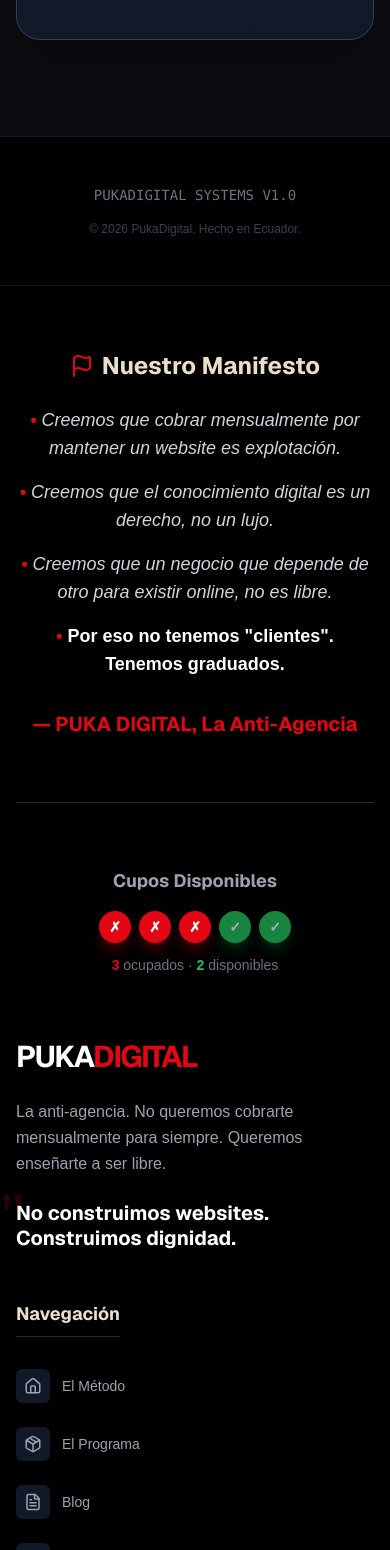
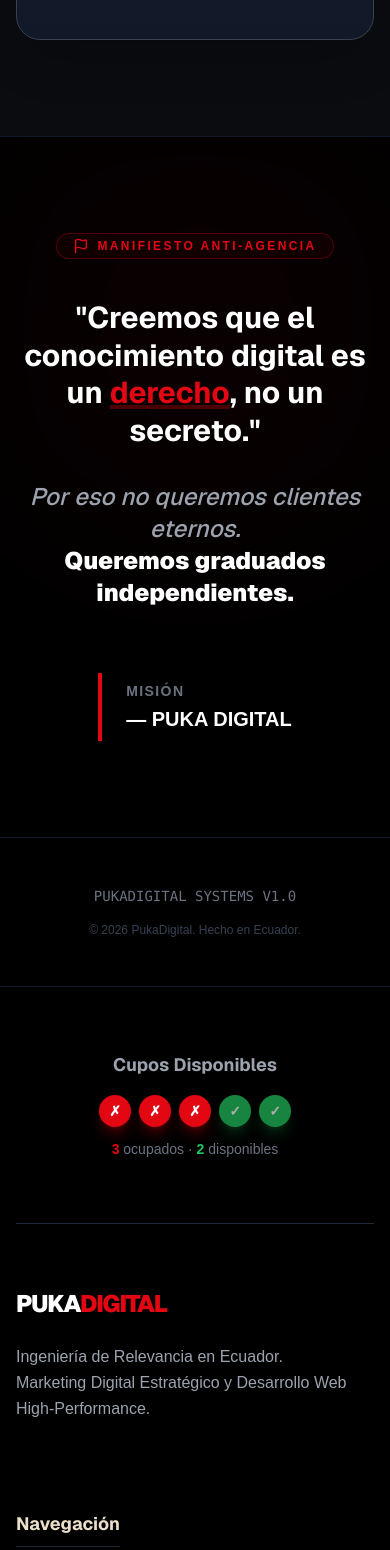
Before and after one commit to LuchoProgramer/PukaDigital, a Next.js app: page /1/sistema in a window 390 px wide. Shown: the part 5100-6650 px from the top of the page. Built offline with nearby package versions, Linux system fonts and the light colour scheme.

Commit message:
feat(ui): refactor manifesto location - remove from global footer, add to /sistema page

```diff
--- a/app/[lang]/sistema/page.tsx
+++ b/app/[lang]/sistema/page.tsx
@@ -2,6 +2,7 @@
 
 import React from 'react';
 import { useRouter } from 'next/navigation';
+import ManifestoSection from '@/components/ManifestoSection';
 import {
     CheckCircle,
     XCircle,
@@ -311,6 +312,9 @@ const SistemaPage = () => {
                 </div>
             </section>
 
+            {/* Manifiesto Rebelde (Solo para emprendedores) */}
+            <ManifestoSection />
+
             {/* FOOTER */}
             <footer className="bg-black py-12 border-t border-gray-900 text-center">
                 <div className="container mx-auto px-4">
@@ -320,7 +324,7 @@ const SistemaPage = () => {
                     </p>
                 </div>
             </footer>
-        </div>
+        </div >
     );
 };
 
--- a/components/Footer.tsx
+++ b/components/Footer.tsx
@@ -22,37 +22,10 @@ const Footer: React.FC<FooterProps> = ({ lang = 'es' }) => {
     <footer className="bg-puka-black dark:bg-black text-white py-16 md:py-20 border-t border-gray-900 dark:border-gray-800 transition-colors duration-300">
       <div className="container mx-auto px-4 md:px-6">
 
-        {/* Manifesto Section - NEW */}
-        <div className="mb-16 pb-16 border-b border-gray-800">
-          <div className="max-w-3xl mx-auto text-center">
-            <div className="inline-flex items-center gap-2 mb-6">
-              <Flag className="text-puka-red" size={24} />
-              <h3 className="font-display font-bold text-2xl text-puka-beige">
-                {t('footer.manifesto_title')}
-              </h3>
-            </div>
-            <div className="space-y-4 text-lg text-gray-300 italic">
-              <p className="relative">
-                <span className="text-puka-red font-bold">•</span> {t('footer.manifesto_1')}
-              </p>
-              <p className="relative">
-                <span className="text-puka-red font-bold">•</span> {t('footer.manifesto_2')}
-              </p>
-              <p className="relative">
-                <span className="text-puka-red font-bold">•</span> {t('footer.manifesto_3')}
-              </p>
-              <p className="relative font-bold text-white not-italic">
-                <span className="text-puka-red">•</span> {t('footer.manifesto_4')}
-              </p>
-            </div>
-            <p className="mt-8 font-display font-bold text-puka-red text-xl">
-              {t('footer.signature')}
-            </p>
-          </div>
-        </div>
+        {/* Manifesto Section Removed */}
 
         {/* Slots Counter - Visual */}
-        <div className="mb-16 text-center">
+        <div className="mb-16 text-center border-b border-gray-800 pb-16">
           <h4 className="font-display font-bold text-lg mb-4 text-gray-400">
             {t('footer.slots_title')}
           </h4>
@@ -84,19 +57,17 @@ const Footer: React.FC<FooterProps> = ({ lang = 'es' }) => {
 
         <div className="grid grid-cols-1 md:grid-cols-4 gap-12 lg:gap-16">
 
-          {/* Brand Column */}
+          {/* Brand Column - Simplified */}
           <div className="col-span-1 md:col-span-2 space-y-6">
-            <h3 className="font-display font-bold text-3xl tracking-tighter">
+            <h3 className="font-display font-black text-2xl tracking-tighter">
               PUKA<span className="text-puka-red">DIGITAL</span>
             </h3>
-            <p className="text-gray-400 max-w-sm leading-relaxed">
-              {t('footer.desc')}
+            <p className="text-gray-400 max-w-sm leading-relaxed font-medium">
+              Ingeniería de Relevancia en Ecuador. <br />
+              Marketing Digital Estratégico y Desarrollo Web High-Performance.
             </p>
-            <div className="relative inline-block mt-4">
-              <span className="absolute -left-4 -top-4 text-puka-red text-6xl opacity-20 font-serif">"</span>
-              <p className="font-display font-bold text-xl text-white relative z-10 leading-tight">
-                {t('footer.quote')}
-              </p>
+            <div className="flex gap-4 pt-4">
+              {/* Social Icons or Trust Badges could go here */}
             </div>
           </div>
 
--- /dev/null
+++ b/components/ManifestoSection.tsx
@@ -0,0 +1,38 @@
+import React from 'react';
+import { Flag } from 'lucide-react';
+
+const ManifestoSection = () => {
+    return (
+        <div className="bg-black text-white relative overflow-hidden py-24 border-t border-gray-900">
+            {/* Background decorative elements */}
+            <div className="absolute top-0 right-0 w-96 h-96 bg-puka-red/5 rounded-full blur-[120px] pointer-events-none"></div>
+
+            <div className="container mx-auto px-4 max-w-4xl text-center relative z-10">
+                <div className="inline-flex items-center gap-2 mb-10 px-4 py-1 border border-puka-red/30 rounded-full bg-puka-red/5">
+                    <Flag className="text-puka-red" size={16} />
+                    <span className="text-puka-red font-bold text-xs uppercase tracking-[0.2em]">Manifiesto Anti-Agencia</span>
+                </div>
+
+                <div className="space-y-8 font-display">
+                    <h3 className="text-3xl md:text-5xl font-bold leading-tight">
+                        "Creemos que el conocimiento digital es un <span className="text-puka-red underline decoration-puka-red/30 decoration-4">derecho</span>, no un secreto."
+                    </h3>
+
+                    <p className="text-2xl md:text-3xl font-medium text-gray-400 italic">
+                        Por eso no queremos clientes eternos.<br />
+                        <span className="text-white not-italic font-black">Queremos graduados independientes.</span>
+                    </p>
+                </div>
+
+                <div className="mt-16 flex justify-center">
+                    <div className="text-left border-l-4 border-puka-red pl-6 py-2">
+                        <p className="text-sm font-bold text-gray-500 uppercase tracking-widest mb-1">Misión</p>
+                        <p className="text-xl font-bold text-white">— PUKA DIGITAL</p>
+                    </div>
+                </div>
+            </div>
+        </div>
+    );
+};
+
+export default ManifestoSection;
```
